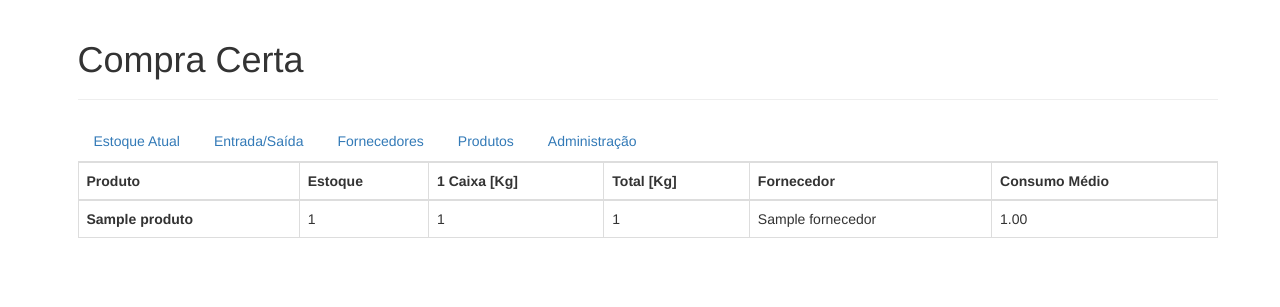
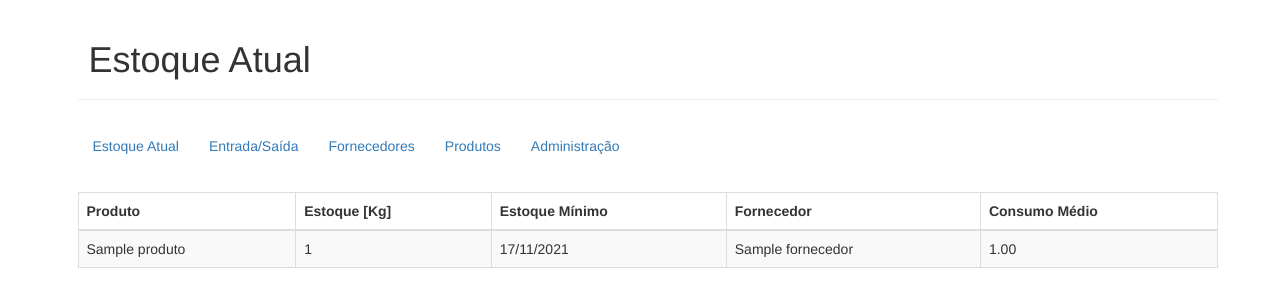
Before and after one commit to ericguim/sistema_compra_certa, a Django app: page / in a window 1280 px wide. Shown: the top 307 px of the page. Run offline with Django 3.2, Linux system fonts and the light colour scheme; tables that the repository leaves empty hold one stand-in row (values such as "Sample post"); some libraries are stand-ins or nearby versions.

Commit message:
Ajeitando Template

```diff
--- a/templates/estoque/estoque.html
+++ b/templates/estoque/estoque.html
@@ -16,17 +16,73 @@
 
 
     <body>
+
+        <!-- Header -->
+
         <div class="container">
-
             <div class="row">
                 <div class="col-md-12">
                     <div class="page-header">
-                            <h1>Compra Certa</h1>
+                        <h1 style="padding-left: 11px;">Estoque Atual</h1>
                     </div>
+                </div>
+            </div>
+        </div>
+
+        <!-- Navbar -->
+        <nav class="navbar">
+            <div class="container">
+                <div>
+                    <ul class="nav navbar-nav">
+                        <li class="nav-item"><a class="nav-link" href="" active>Estoque Atual</a></li>
+                        <li class="nav-item"><a class="nav-link" href="/admin/estoque/produto/">Entrada/Saída</a></li>
+                        <li class="nav-item"><a class="nav-link" href="/admin/estoque/fornecedor/">Fornecedores</a></li>
+                        <li class="nav-item"><a class="nav-link" href="/admin/estoque/produto/">Produtos</a></li>
+                        <li class="nav-item"><a class="nav-link" href="/admin/">Administração</a></li>
+                    </ul>
+                </div>
+            </div>
+        </nav>
+
+        <!-- Table de Estoque Atual -->
+        <div class="container">
+            <div class="row">
+                <div class="col-md-12">
+                        <table class="table table-striped table-bordered table-hover">
+                            <thead>
+                              <tr>
+                                <th scope="col">Produto</th>
+                                <th scope="col">Estoque [Kg]</th>
+                                <th scope="col">Estoque Mínimo</th>
+                                <th scope="col">Fornecedor</th>
+                                <th scope="col">Consumo Médio</th>
+                              </tr>
+                            </thead>
+
+                            <tbody>
+
+                                {% for produto in produtos %}
+                                    <tr>
+                                        <td>{{ produto.nome }}</td>
+                                        <td>{{ produto.estoque }}</td>
+                                        <td>17/11/2021</td>
+                                        <td>{{ produto.fornecedor }}</td>
+                                        <td>{{ produto.consumo_medio }}</td>
+                                    </tr>
+                                {% endfor %}
+
+                            </tbody>
+                        </table>
                 </div>
             </div>
 
 
+
+
+
+
+
+        <!-- <div class="container">
             <div class="row">
                 <div class="col-md-12">
                     <ul class="nav nav-tabs">
@@ -37,9 +93,11 @@
                         <li><a href="/admin/">Administração</a></li>
                     </ul>
                 </div>
-            </div>
+            </div> -->
 
-            <table class="table table-bordered">
+        <!-- Table de Estoque Atual -->
+
+            <!-- <table class="table table-bordered">
                 <thead>
                   <tr>
                     <th scope="col">Produto</th>
@@ -55,7 +113,7 @@
 
                     {% for produto in produtos %}
                         <tr>
-                            <th scope="row">{{ produto.nome }}</th>
+                            <td>{{ produto.nome }}</td>
                             <td>{{ produto.estoque }}</td>
                             <td>{{ produto.peso_caixa }}</td>
                             <td>{{ produto.total }}</td>
@@ -65,7 +123,7 @@
                     {% endfor %}
 
                 </tbody>
-            </table>
+            </table> -->
 
         </div>
         <script src="//ajax.googleapis.com/ajax/libs/jquery/1.11.1/jquery.min.js"></script>
```
